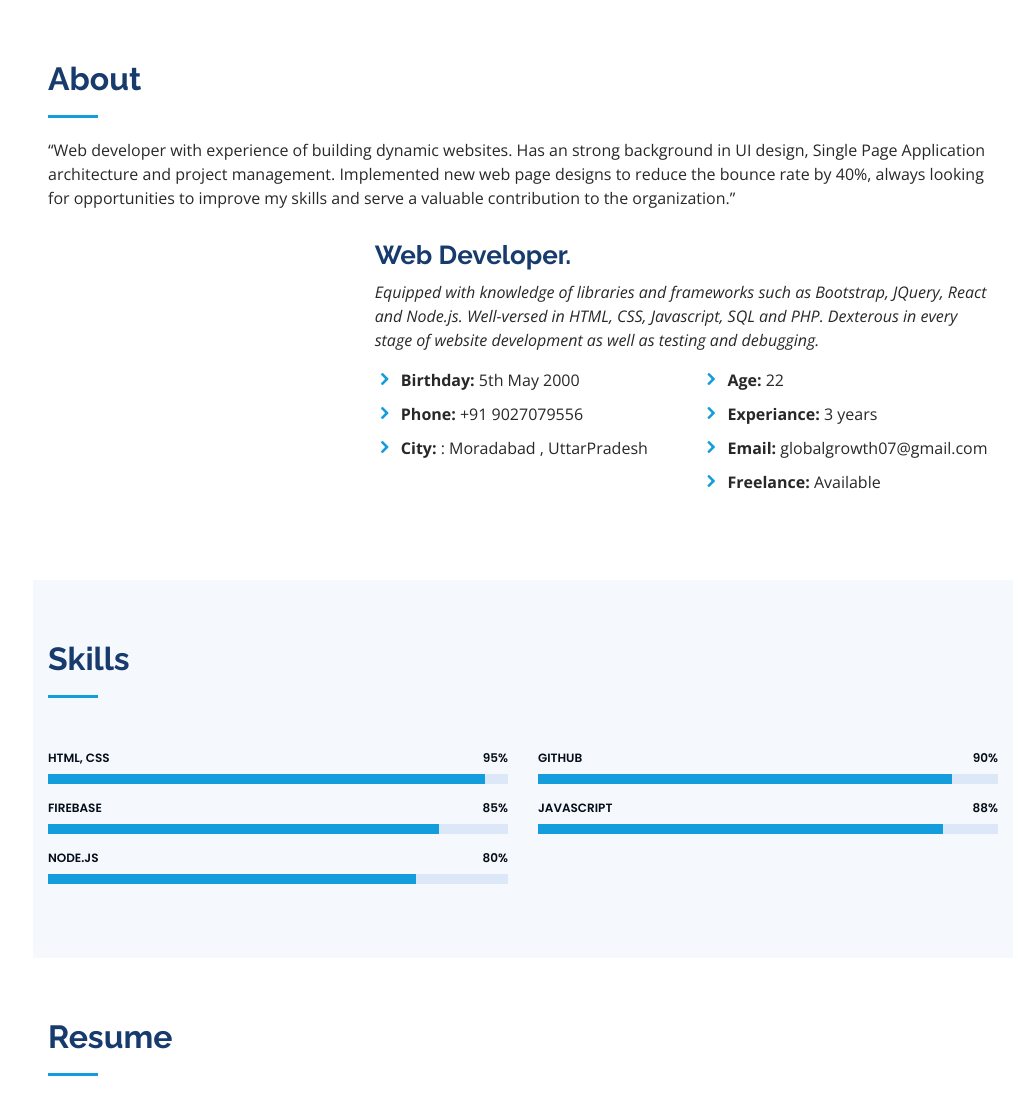
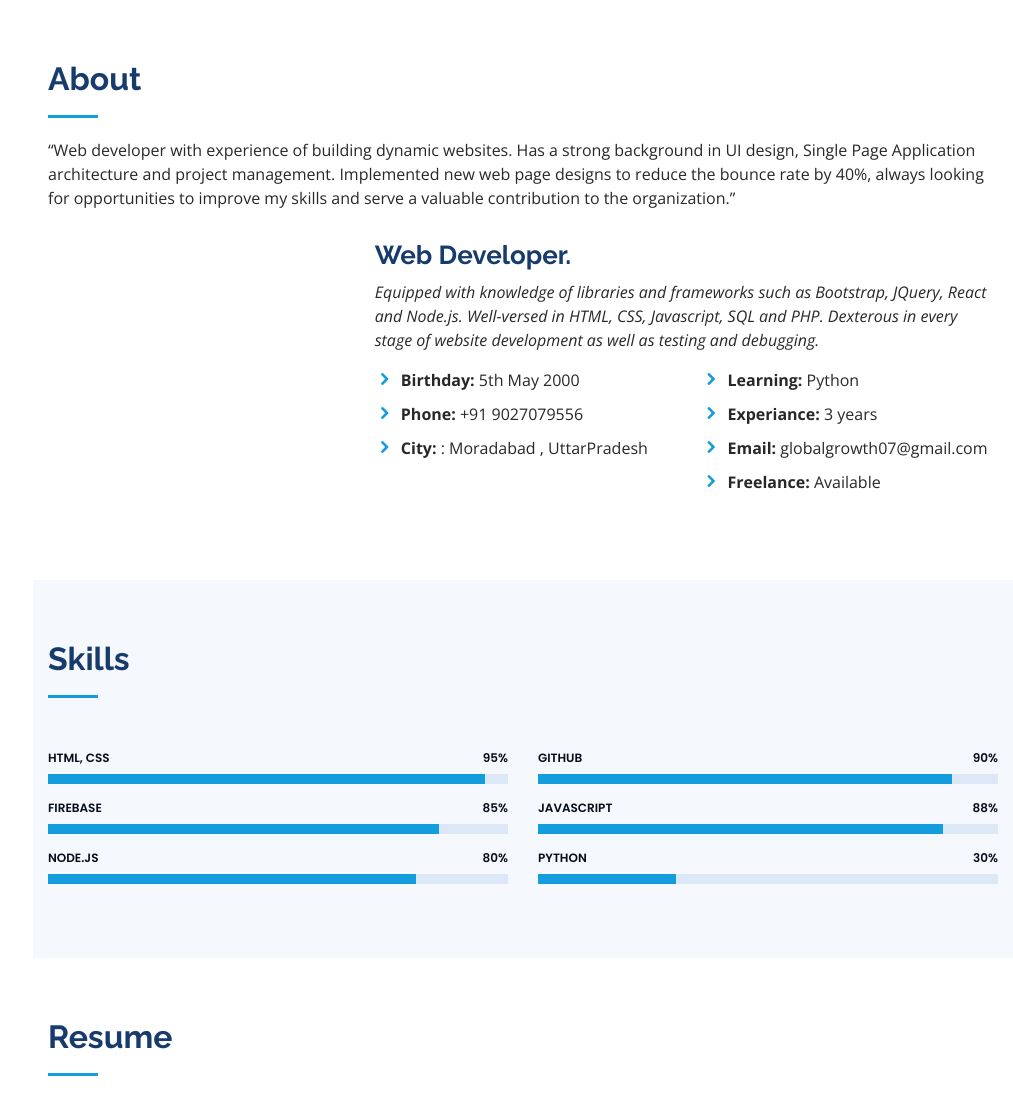
Before and after one commit to Hemant-Gurjar/Hemant-Gurjar.github.io, a plain HTML site: page index.html in a window 1280 px wide. Shown: the part 800-1898 px from the top of the page, without its empty margins (267-1280 px from the left). Drawn offline with nearby package versions, Linux system fonts and the light colour scheme.

Commit message:
Fixed Grammatical erroe

```diff
--- a/index.html
+++ b/index.html
@@ -81,7 +81,7 @@
 
         <div class="section-title">
           <h2>About</h2>
-          <p>“Web developer with experience of building dynamic websites. Has an strong background in UI design,
+          <p>“Web developer with experience of building dynamic websites. Has a strong background in UI design,
             Single Page Application architecture and project management.
             Implemented new web page designs to reduce the bounce rate by 40%,
             always looking for opportunities to improve my skills and serve a valuable contribution to the organization.”</p>
@@ -107,7 +107,7 @@
               </div>
               <div class="col-lg-6">
                 <ul>
-                  <li><i class="icofont-rounded-right"></i> <strong>Age:</strong> 22</li>
+                  <li><i class="icofont-rounded-right"></i> <strong>Learning:</strong> Python</li>
                   <li><i class="icofont-rounded-right"></i> <strong>Experiance:</strong> 3 years</li>
                   <li><i class="icofont-rounded-right"></i> <strong>Email:</strong> globalgrowth07@gmail.com</li>
                   <li><i class="icofont-rounded-right"></i> <strong>Freelance:</strong> Available</li>
@@ -182,14 +182,14 @@
                 </div>
               </div>
             </div>
-<!--
+
             <div class="progress">
-              <span class="skill">C++ <i class="val">60%</i></span>
+              <span class="skill">Python <i class="val">30%</i></span>
               <div class="progress-bar-wrap">
-                <div class="progress-bar" role="progressbar" aria-valuenow="55" aria-valuemin="0" aria-valuemax="100">
+                <div class="progress-bar" role="progressbar" aria-valuenow="30" aria-valuemin="0" aria-valuemax="100">
                 </div>
               </div>
-            </div> -->
+            </div>
 
 
 
```
